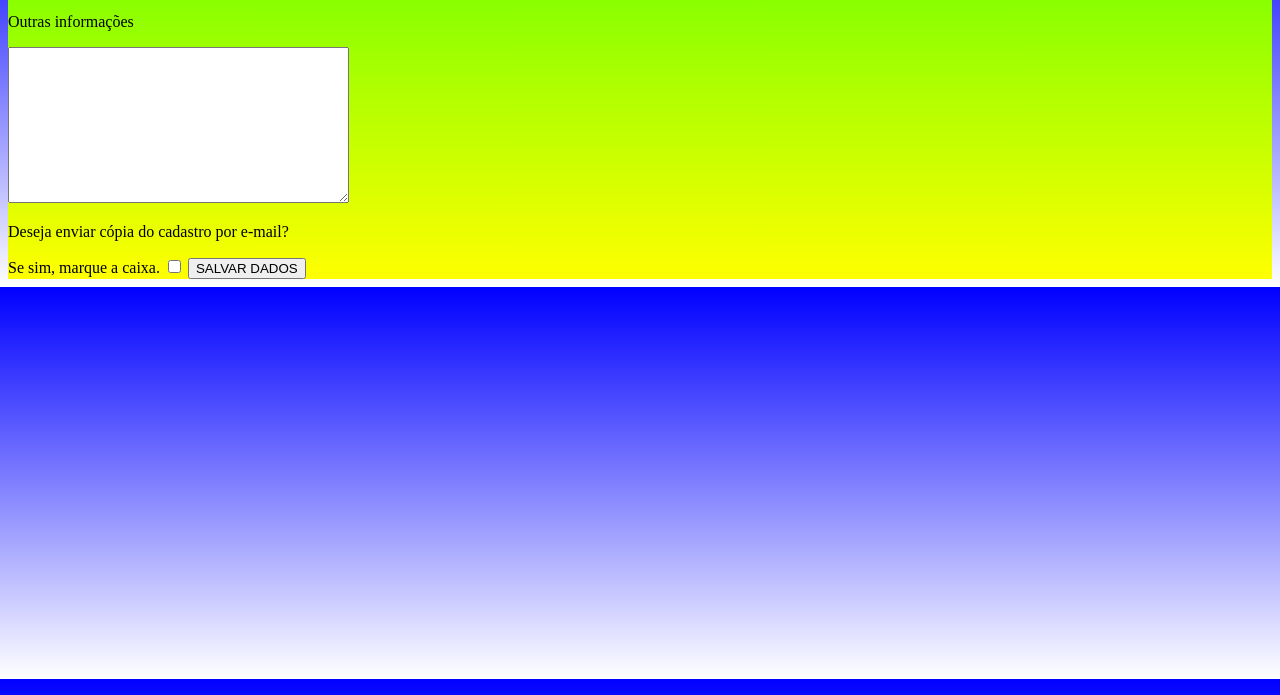
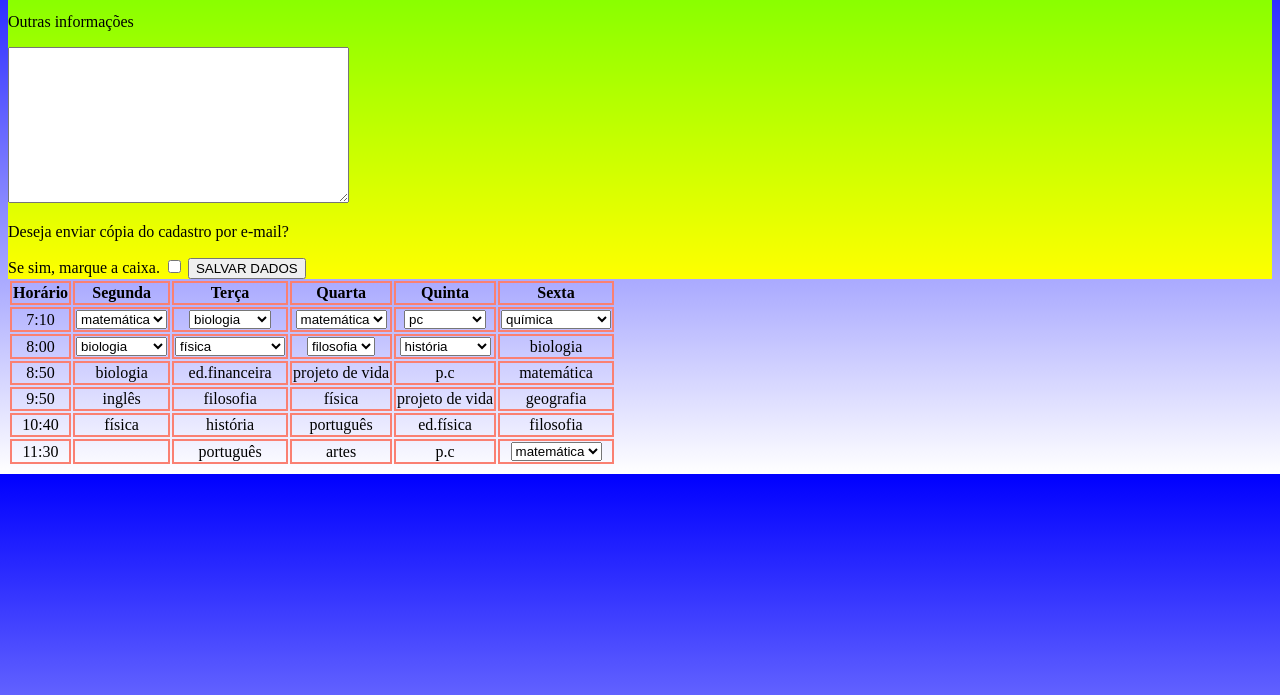
Before and after one commit to romulopena/form-e-table, a plain HTML site: page index.html in a window 1280 px wide. Shown: the part 105-800 px from the top of the page. Drawn offline with Linux system fonts and the light colour scheme.

Commit message:
Update index.html

```diff
--- a/index.html
+++ b/index.html
@@ -31,6 +31,145 @@
 
         </form>
 
+        <table>
+            <thead>
+                <th>Horário</th>
+                <th>Segunda</th>
+                <th>Terça</th>
+                <th>Quarta</th>
+                <th>Quinta</th>
+                <th>Sexta</th>
+             </thead>
+            <tbody>
+            <tr>
+                <td>7:10</td>
+                <td>
+                <select>
+                    <option>matemática</option>
+                    <option>história</option>
+                    <option>inglês</option>
+                    <option>filosofia</option>
+                </select></td>
+                <td><select>
+                    <option>biologia</option>
+                    <option>português</option>
+                    <option>física</option>
+                    <option>química</option>
+                </select></td>
+                <td><select>
+                    <option>matemática</option>
+                    <option>geografia</option>
+                    <option>pc</option>
+                    <option>inglês</option>
+                </select></td>
+            <td>
+                <select>
+                    <option>pc</option>
+                    <option>português</option>
+                    <option>pc</option>
+                    <option>artes</option>
+                </select>
+            </td>
+
+                <td>
+
+                <select>
+                    <option>química</option>
+                    <option>geografia</option>
+                    <option>pc</option>
+                    <option>projeto de vida</option>
+                </select></td>
+
+
+            </tr>
+
+             <tr>
+                 <td>8:00</td>
+                     <td><select>
+                    <option>biologia</option>
+                    <option>matemática</option>
+                    <option>ed.física</option>
+                    <option>filosofia</option>
+                     </select>
+                    </td>
+
+                 <td>
+                  <select>
+                    <option>física</option>
+                    <option>ed.financeira</option>
+                    <option>projeto de vida</option>
+                    <option>português</option>
+                   </select>
+                 </td>
+                 <td>
+                  <select>
+                    <option>filosofia</option>
+                    <option>história</option>
+                    <option>artes</option>
+                    <option>biologia</option>
+                </select>
+                </td>
+                <td>
+                  <select>
+                    <option>história</option>
+                    <option>matemática</option>
+                    <option>pc</option>
+                    <option>português</option>
+                </select>
+                </td>
+                <td>biologia</td>
+
+                </tr>
+                <td>8:50</td>
+                    <td>biologia</td>
+                     <td>ed.financeira</td>
+                    <td>projeto de vida</td>
+                    <td>p.c</td>
+                    <td>matemática</td>
+
+                </tr>
+
+                <tr>
+                    <td>9:50</td>
+                    <td>inglês</td>
+                    <td>filosofia</td>
+                    <td>física</td>
+                    <td>projeto de vida</td>
+                    <td>geografia</td>
+
+                </tr>
+
+                <tr>
+                    <td>10:40</td>
+                    <td>física</td>
+                    <td>história</td>
+                    <td>português</td>
+                    <td>ed.física</td>
+                    <td>filosofia</td>
+
+                </tr>
+
+                    <td>11:30</td>
+                    <td></td>
+                    <td>português</td>
+                    <td>artes</td>
+                    <td>p.c</td>
+                <td>
+                     <select>
+                       <option>matemática</option>
+                        <option>geografia</option>
+                        <option>pc</option>
+                        <option>inglês</option>
+                    </select></td>
+                </tr>
+    </tbody>
+
+
+
+
+
+        </tr>
+    </table>
 
     </main>
 
```
